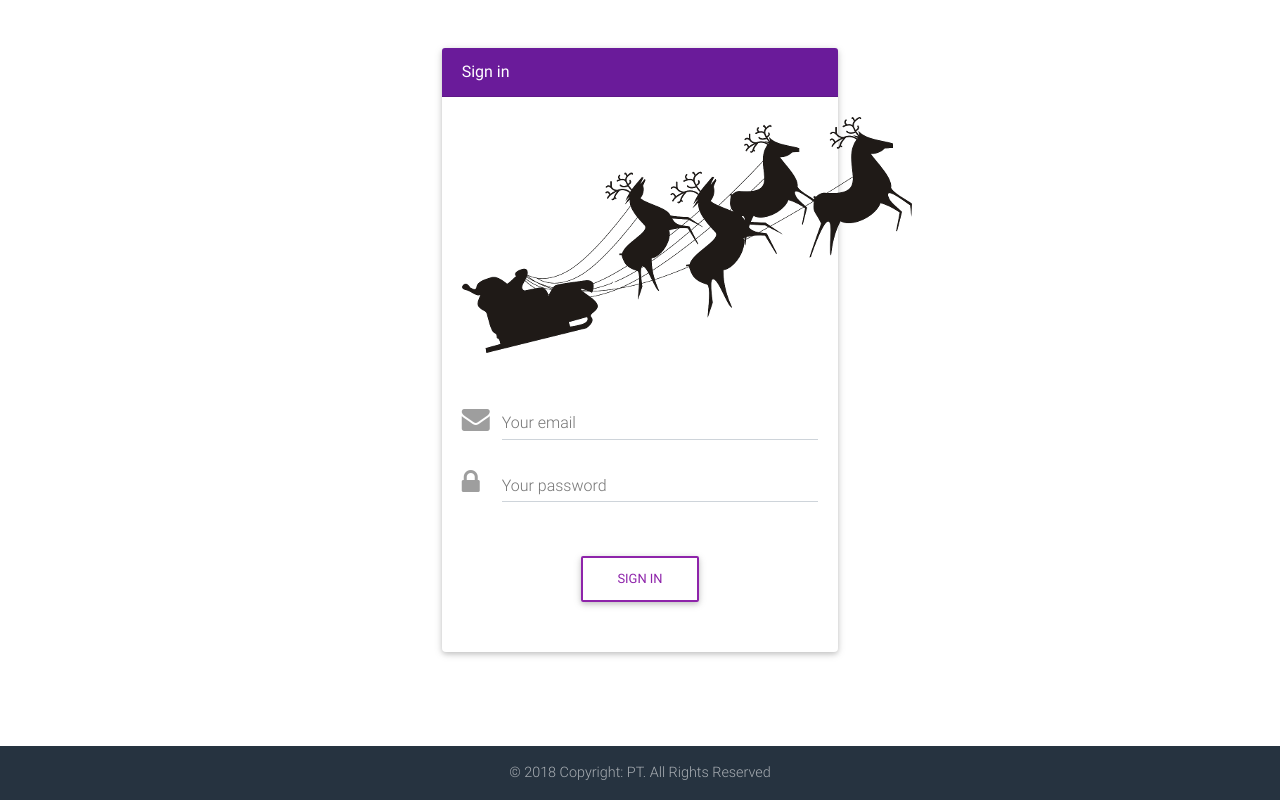
After one commit to chris-nlnz/secretsanta, a Django app: page /accounts/login/ in a window 1280 px wide. The commit adds this page. Run offline with Django 3.2, Linux system fonts and the light colour scheme; some libraries are stand-ins or nearby versions.

Commit message:
Add login page w template

```diff
--- a/secretsanta/urls.py
+++ b/secretsanta/urls.py
@@ -14,11 +14,13 @@ Including another URLconf
     2. Add a URL to urlpatterns:  path('blog/', include('blog.urls'))
 """
 from django.contrib import admin
-from django.urls import path, re_path
+from django.urls import path, re_path, include
 from wishlist.views import HomeView
 
 urlpatterns = [
     path('admin/', admin.site.urls),
 
     re_path(r'^$', HomeView.as_view(), name='home'),
+
+    path('accounts/', include('django.contrib.auth.urls')),
 ]
--- a/templates/mdb-base.html
+++ b/templates/mdb-base.html
@@ -24,10 +24,12 @@
 <body>
 
     {# Navigation #}
+    {% block main_header %}
     <header>
         {% include "includes/mdb-navigation.html" %}
         {% include "includes/mdb-nav-clearfix.html" %}
     </header>
+    {% endblock %}
     {# Navigation #}
 
     {# Main Content #}
@@ -39,11 +41,13 @@
     <!--Main Content-->
 
     <!-- Footer-->
+    {% block main_footer %}
     {# Clearfix to clear the footer #}
     {% include "includes/mdb-nav-clearfix.html" %}
     <footer class="page-footer font-small btg-dark-blue fixed-bottom">
         {% include "includes/mdb-copyright.html" %}
     </footer>
+    {% endblock %}
     <!-- Footer-->
 
 
--- /dev/null
+++ b/templates/registration/login.html
@@ -0,0 +1,51 @@
+{% extends "mdb-base.html" %}
+
+{% load staticfiles %}
+
+{% block main_header %}{# empty header for login page #}{% endblock %}
+
+
+{% block main_content %}
+<div class="row justify-content-center mt-5">
+    <div class="col-4">
+        <!-- Card -->
+        <div class="card">
+            <div class="card-header purple darken-3 white-text">Sign in</div>
+
+            <!-- Card body -->
+            <div class="card-body">
+
+                <img src="{% static 'img/christmas.png' %}" class="mx-auto d-block mb-5"/>
+
+                <!-- Material form register -->
+                <form>
+
+                    <!-- Material input email -->
+                    <div class="md-form">
+                        <i class="fa fa-envelope prefix grey-text"></i>
+                        <input type="email" id="materialFormCardEmailEx" class="form-control">
+                        <label for="materialFormCardEmailEx" class="font-weight-light">Your email</label>
+                    </div>
+
+                    <!-- Material input password -->
+                    <div class="md-form">
+                        <i class="fa fa-lock prefix grey-text"></i>
+                        <input type="password" id="materialFormCardPasswordEx" class="form-control">
+                        <label for="materialFormCardPasswordEx" class="font-weight-light">Your password</label>
+                    </div>
+
+                    <div class="text-center py-4 mt-3">
+                        <button class="btn btn-outline-purple" type="submit">Sign in</button>
+                    </div>
+                </form>
+                <!-- Material form register -->
+
+            </div>
+            <!-- Card body -->
+
+        </div>
+        <!-- Card -->
+    </div>
+
+</div>
+{% endblock %}
```
Also changed, not shown: static/img/christmas.png (added).
